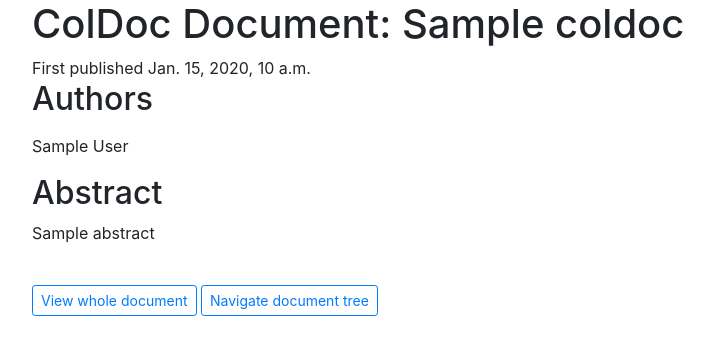
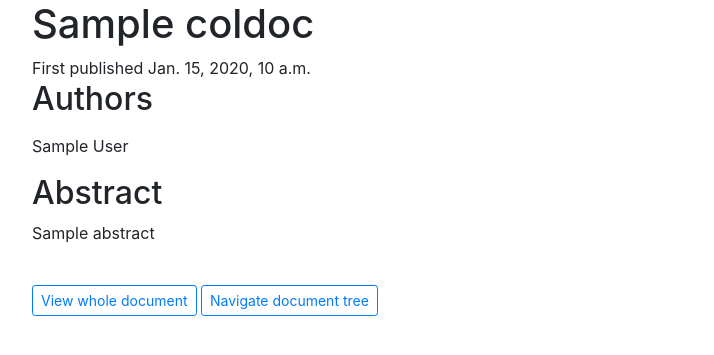
Before and after one commit to mennucc/ColDoc_project, a Django app: template ColDocDjango/ColDocApp/templates/coldoc.html in a window 1280 px wide. Shown: the part 74-429 px from the top of the page, without its empty margins (53-767 px from the left). Run offline with Django 3.2, Linux system fonts and the light colour scheme; the template is opened without the code that fills it: most values are stand-ins (such as "Sample title", 1, 10 or a date in 2020); some libraries are stand-ins or nearby versions.

Commit message:
in html show coldoc title if available, else coldoc nickname

```diff
--- a/ColDocDjango/ColDocApp/templates/coldoc.html
+++ b/ColDocDjango/ColDocApp/templates/coldoc.html
@@ -2,7 +2,10 @@
 {% block title %} ColDoc — {{ coldoc.nickname }}{% endblock %}
 {% block content %}
 
-<h1>ColDoc Document: {{ coldoc.title }}</h1>
+
+<h1>{% if coldoc.title %} {{coldoc.title}} {% else %}
+ColDoc  — {{ coldoc.nickname }} {% endif %}</h1>
+
 First published {{ coldoc.pub_date }}
 {% if coldoc.authors %}
 <h2>Authors</h2>
--- a/ColDocDjango/templates/index.html
+++ b/ColDocDjango/templates/index.html
@@ -18,7 +18,7 @@
     <ul>
       {% for object in DColDocs %}
       <li> <a href="{% url 'ColDoc:index' object.nickname %}">
-	  <h3>{% if object.title %} {{ object.title }} {% else %} <div>{{  object.nickname }}</div> {% endif %}</h3>
+	  <h3>{% if object.title %} {{ object.title }} {% else %} <div>Coldoc — {{  object.nickname }}</div> {% endif %}</h3>
 	</a>
 	<!-- <ul> -->
 	<!--   {% for key, val in object.get_fields %} -->
```
